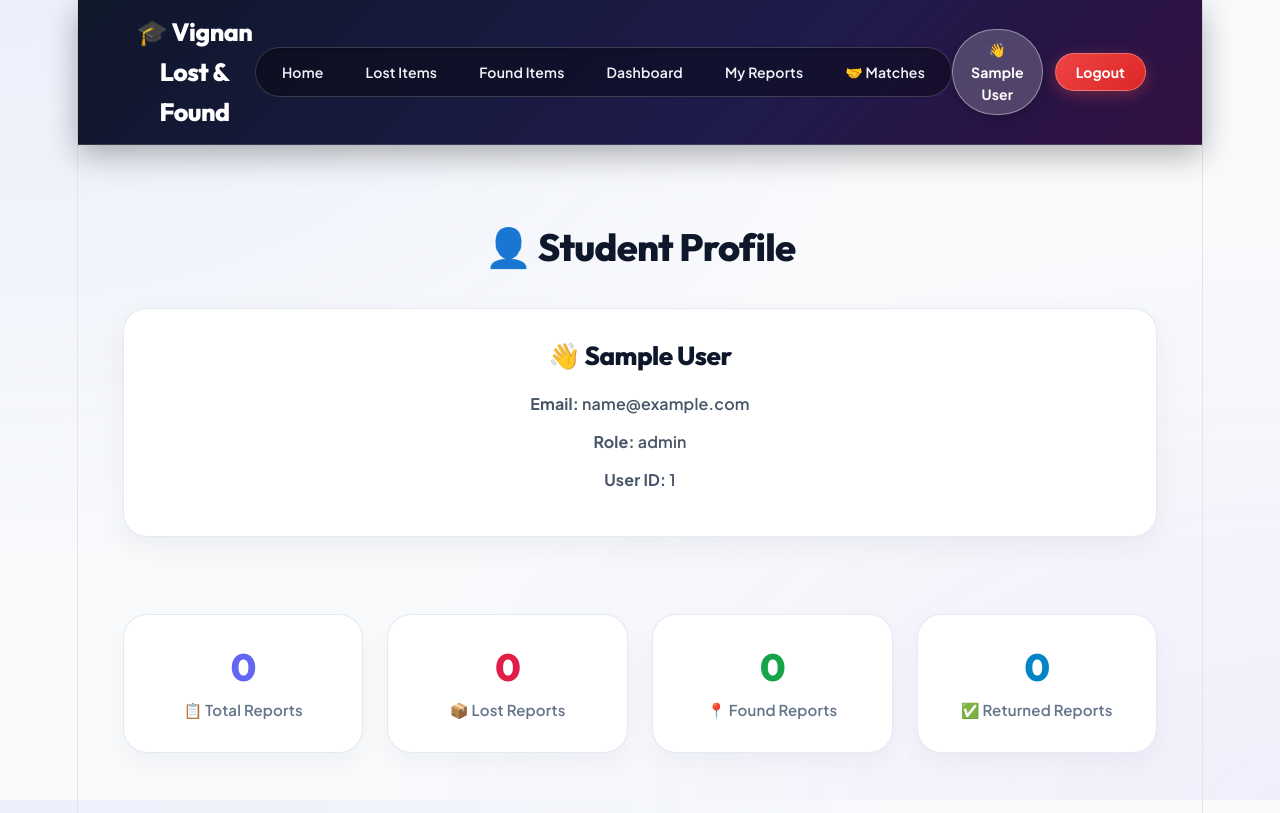
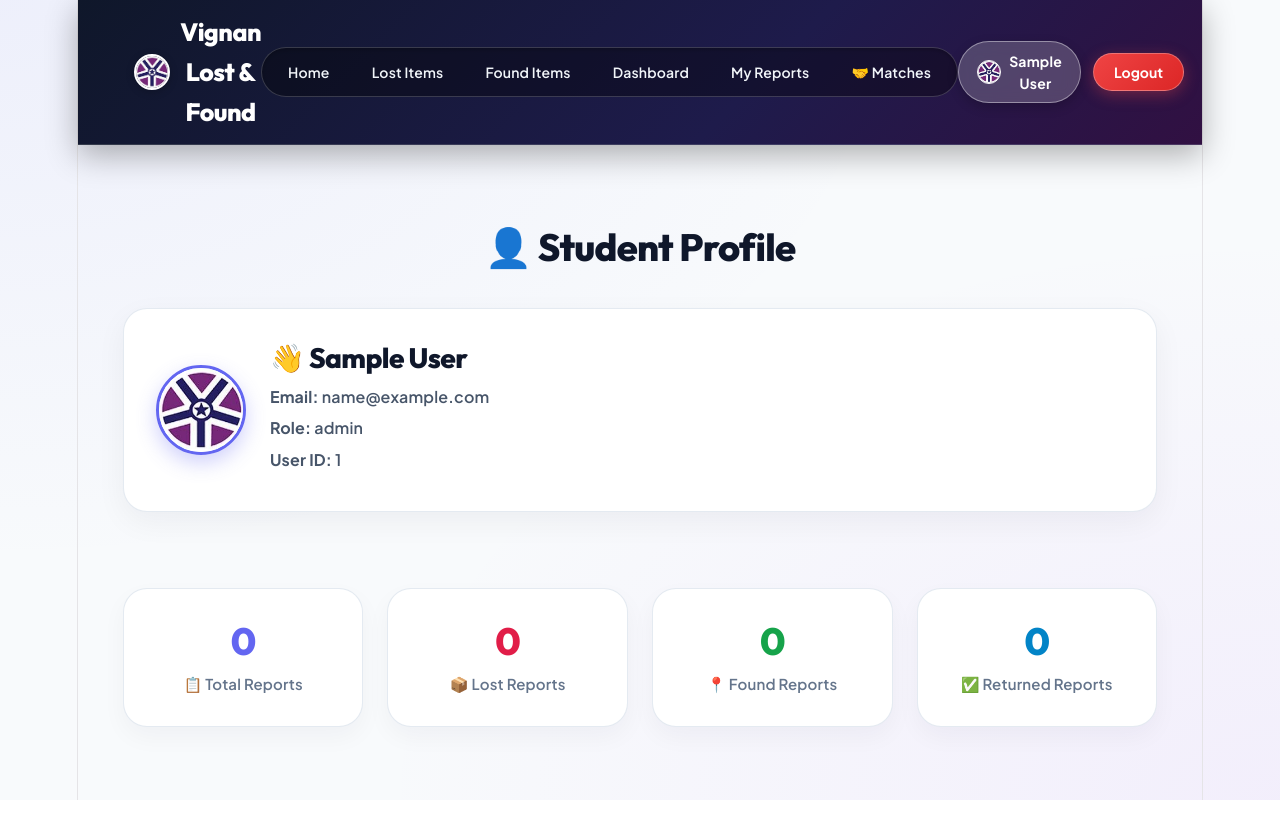
Before and after one commit to codecrafter-01/LostFoundPortal, a React (Vite) app in the folder client/: page /profile in a window 1280 px wide. Built offline with nearby package versions, Linux system fonts and the light colour scheme; no server answers; sample sign-in values are in the browser's storage.

Commit message:
Add Vignan logo avatar across Navbar, Profile, Home, and Authentication pages

```diff
--- a/client/src/components/Navbar.jsx
+++ b/client/src/components/Navbar.jsx
@@ -17,9 +17,21 @@ function Navbar() {
 
   return (
     <nav className="navbar">
-      {/* Logo */}
+      {/* Logo with Vignan Avatar */}
       <Link to="/" className="logo">
-        🎓 Vignan Lost & Found
+        <img
+          src="/vignan_logo.jpg"
+          alt="Vignan Logo"
+          style={{
+            width: "36px",
+            height: "36px",
+            borderRadius: "50%",
+            objectFit: "cover",
+            border: "2px solid #ffffff",
+            boxShadow: "0 2px 8px rgba(0, 0, 0, 0.2)",
+          }}
+        />
+        <span>Vignan Lost & Found</span>
       </Link>
 
       {/* Menu */}
@@ -74,8 +86,19 @@ function Navbar() {
         ) : (
           <>
             {user?.name && (
-              <span className="user-name">
-                👋 {user.name}
+              <span className="user-name" style={{ display: "inline-flex", alignItems: "center", gap: "8px" }}>
+                <img
+                  src="/vignan_logo.jpg"
+                  alt="User Avatar"
+                  style={{
+                    width: "24px",
+                    height: "24px",
+                    borderRadius: "50%",
+                    objectFit: "cover",
+                    border: "1.5px solid #ffffff",
+                  }}
+                />
+                {user.name}
               </span>
             )}
             <button className="logout-btn" onClick={handleLogout}>
--- a/client/src/pages/Home.jsx
+++ b/client/src/pages/Home.jsx
@@ -5,6 +5,20 @@ function Home() {
     <div className="home">
       {/* Hero */}
       <section className="hero">
+        <img
+          src="/vignan_logo.jpg"
+          alt="Vignan Emblem Avatar"
+          style={{
+            width: "84px",
+            height: "84px",
+            borderRadius: "50%",
+            objectFit: "cover",
+            margin: "0 auto 20px",
+            border: "3px solid #ffffff",
+            boxShadow: "0 10px 25px rgba(0, 0, 0, 0.4)",
+          }}
+        />
+
         <h1>🎓 Vignan Lost & Found Portal</h1>
         <p>
           Helping Vignan students recover their lost belongings quickly, securely, and easily.
--- a/client/src/pages/Login.jsx
+++ b/client/src/pages/Login.jsx
@@ -40,7 +40,22 @@ function Login() {
   return (
     <div className="login-page">
       <div className="login-card">
-        <h1>🎓 Vignan Portal</h1>
+        <div style={{ textAlign: "center", marginBottom: "14px" }}>
+          <img
+            src="/vignan_logo.jpg"
+            alt="Vignan Avatar"
+            style={{
+              width: "68px",
+              height: "68px",
+              borderRadius: "50%",
+              objectFit: "cover",
+              border: "2px solid #6366f1",
+              boxShadow: "0 6px 16px rgba(99, 102, 241, 0.25)",
+            }}
+          />
+        </div>
+
+        <h1>Vignan Portal</h1>
         <h2>Student Login</h2>
 
         <form onSubmit={handleSubmit}>
--- a/client/src/pages/Profile.jsx
+++ b/client/src/pages/Profile.jsx
@@ -11,9 +11,7 @@ function Profile() {
 
   const [loading, setLoading] = useState(true);
 
-  const user = JSON.parse(
-    localStorage.getItem("user")
-  );
+  const user = JSON.parse(localStorage.getItem("user") || "null");
 
   useEffect(() => {
     fetchStats();
@@ -23,42 +21,19 @@ function Profile() {
     try {
       setLoading(true);
 
-      const response = await api.get(
-        "/reports"
+      const response = await api.get("/reports");
+      const myReports = response.data.filter(
+        (report) => report.user && report.user._id === user?._id
       );
-
-      const myReports =
-        response.data.filter(
-          (report) =>
-            report.user &&
-            report.user._id === user?._id
-        );
 
       setStats({
         total: myReports.length,
-
-        lost: myReports.filter(
-          (report) =>
-            report.reportType === "lost"
-        ).length,
-
-        found: myReports.filter(
-          (report) =>
-            report.reportType === "found"
-        ).length,
-
-        returned: myReports.filter(
-          (report) =>
-            report.status === "returned"
-        ).length,
+        lost: myReports.filter((report) => report.reportType === "lost").length,
+        found: myReports.filter((report) => report.reportType === "found").length,
+        returned: myReports.filter((report) => report.status === "returned").length,
       });
-
     } catch (error) {
-      console.error(
-        "Profile Statistics Error:",
-        error
-      );
-
+      console.error("Profile Statistics Error:", error);
     } finally {
       setLoading(false);
     }
@@ -66,110 +41,59 @@ function Profile() {
 
   return (
     <div className="dashboard">
+      {/* Profile Heading */}
+      <h1>👤 Student Profile</h1>
 
-      {/* Profile Heading */}
+      {/* User Information with Vignan Avatar */}
+      <div className="dashboard-card" style={{ display: "flex", alignItems: "center", gap: "24px", flexWrap: "wrap" }}>
+        <img
+          src="/vignan_logo.jpg"
+          alt="Vignan Avatar"
+          style={{
+            width: "90px",
+            height: "90px",
+            borderRadius: "50%",
+            objectFit: "cover",
+            border: "3px solid #6366f1",
+            boxShadow: "0 8px 20px rgba(99, 102, 241, 0.3)",
+          }}
+        />
 
-      <h1>
-        👤 Student Profile
-      </h1>
-
-      {/* User Information */}
-
-      <div className="dashboard-card">
-
-        <h2>
-          👋 {user?.name}
-        </h2>
-
-        <p>
-          <strong>Email:</strong>{" "}
-          {user?.email}
-        </p>
-
-        <p>
-          <strong>Role:</strong>{" "}
-          {user?.role || "Student"}
-        </p>
-
-        <p>
-          <strong>User ID:</strong>{" "}
-          {user?._id}
-        </p>
-
+        <div style={{ flex: 1, minWidth: "220px", textAlign: "left" }}>
+          <h2 style={{ margin: "0 0 10px", fontSize: "28px" }}>👋 {user?.name}</h2>
+          <p style={{ margin: "6px 0" }}>
+            <strong>Email:</strong> {user?.email}
+          </p>
+          <p style={{ margin: "6px 0" }}>
+            <strong>Role:</strong> {user?.role || "Student"}
+          </p>
+          <p style={{ margin: "6px 0" }}>
+            <strong>User ID:</strong> {user?._id}
+          </p>
+        </div>
       </div>
 
       <br />
 
       {/* Profile Statistics */}
-
       <div className="dashboard-stats">
-
-        {/* Total Reports */}
-
         <div className="stat-box">
-
-          <h2>
-            {loading
-              ? "..."
-              : stats.total}
-          </h2>
-
-          <p>
-            📋 Total Reports
-          </p>
-
+          <h2>{loading ? "..." : stats.total}</h2>
+          <p>📋 Total Reports</p>
         </div>
-
-        {/* Lost Reports */}
-
         <div className="stat-box">
-
-          <h2>
-            {loading
-              ? "..."
-              : stats.lost}
-          </h2>
-
-          <p>
-            📦 Lost Reports
-          </p>
-
+          <h2>{loading ? "..." : stats.lost}</h2>
+          <p>📦 Lost Reports</p>
         </div>
-
-        {/* Found Reports */}
-
         <div className="stat-box">
-
-          <h2>
-            {loading
-              ? "..."
-              : stats.found}
-          </h2>
-
-          <p>
-            📍 Found Reports
-          </p>
-
+          <h2>{loading ? "..." : stats.found}</h2>
+          <p>📍 Found Reports</p>
         </div>
-
-        {/* Returned Reports */}
-
         <div className="stat-box">
-
-          <h2>
-            {loading
-              ? "..."
-              : stats.returned}
-          </h2>
-
-          <p>
-            ✅ Returned Reports
-          </p>
-
+          <h2>{loading ? "..." : stats.returned}</h2>
+          <p>✅ Returned Reports</p>
         </div>
-
       </div>
-
     </div>
   );
 }
--- a/client/src/pages/Register.jsx
+++ b/client/src/pages/Register.jsx
@@ -45,7 +45,22 @@ function Register() {
   return (
     <div className="login-page">
       <div className="login-card">
-        <h1>🎓 Vignan Portal</h1>
+        <div style={{ textAlign: "center", marginBottom: "14px" }}>
+          <img
+            src="/vignan_logo.jpg"
+            alt="Vignan Avatar"
+            style={{
+              width: "68px",
+              height: "68px",
+              borderRadius: "50%",
+              objectFit: "cover",
+              border: "2px solid #6366f1",
+              boxShadow: "0 6px 16px rgba(99, 102, 241, 0.25)",
+            }}
+          />
+        </div>
+
+        <h1>Vignan Portal</h1>
         <h2>Create Vignan Student Account</h2>
 
         <form onSubmit={handleSubmit}>
```
Also changed, not shown: client/public/vignan_logo.jpg (added), client/src/assets/vignan_logo.jpg (added).
